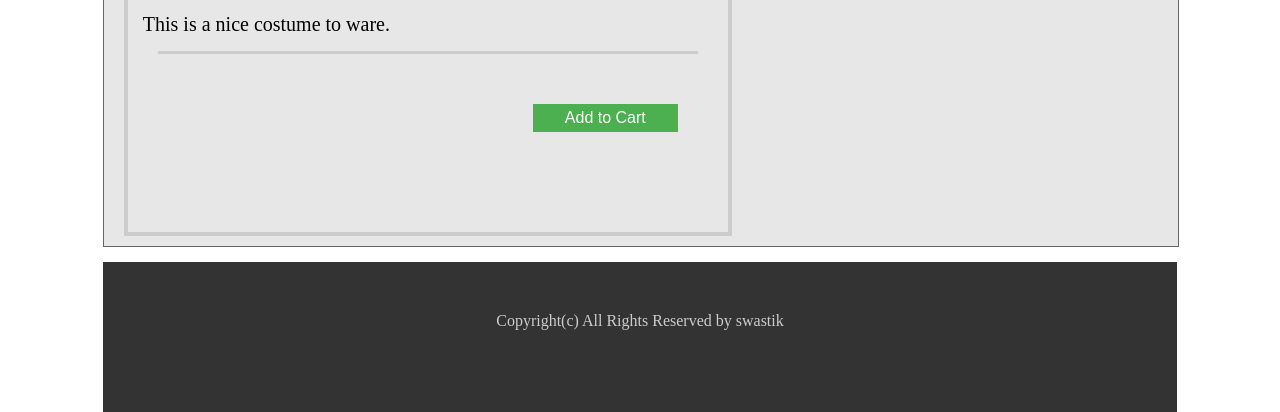
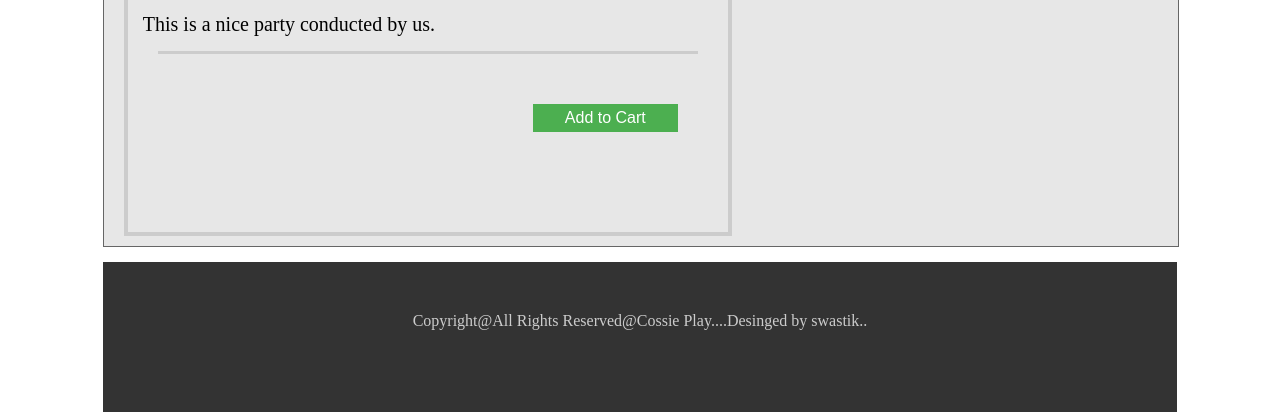
Before and after one commit to swastikpanda/CossiePlay, a plain HTML site: page index.html in a window 1280 px wide. Shown: the part 1689-2101 px from the top of the page. Drawn offline with Linux system fonts and the light colour scheme.

Commit message:
Add files via upload

```diff
--- a/index.html
+++ b/index.html
@@ -82,14 +82,14 @@
           <a target="_blank" href="images/party-1506740-640x480.jpg">
             <img src="images/party-1506740-640x480.jpg" alt="Book fair" width="1000" height="600">
           </a>
-          <div class="desc1">This is a nice  costume to ware.</div>
+          <div class="desc1">This is a nice party conducted by us.</div>
                   <div class="spr"></div>
           <button class="button_middle button2">Add to Cart</button>
         </div>
         </div>
         </section>
           <footer>
-            Copyright(c) All Rights Reserved by swastik
+            Copyright@All Rights Reserved@Cossie Play....Desinged by swastik..
         </footer>
 
 </div>
```
Also changed, not shown: Aboutus.html (+1 -1 lines), Registration.html (+1 -1 lines), contact.html (+1 -1 lines), costume.html (+1 -1 lines), party_guidelines.html (+1 -1 lines), signin.html (+1 -1 lines).
